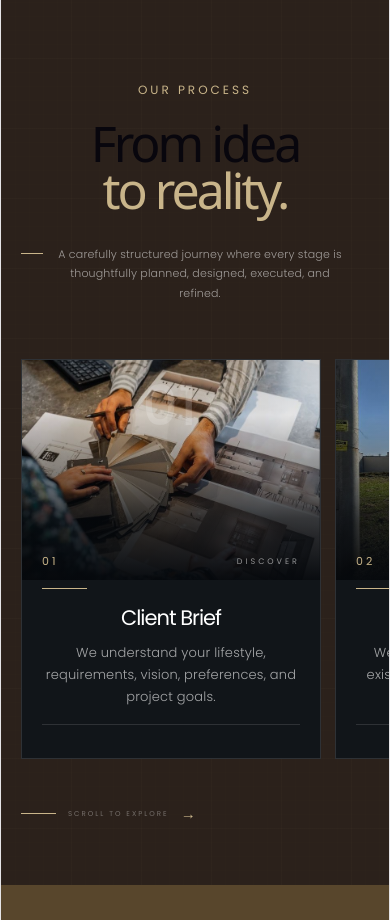
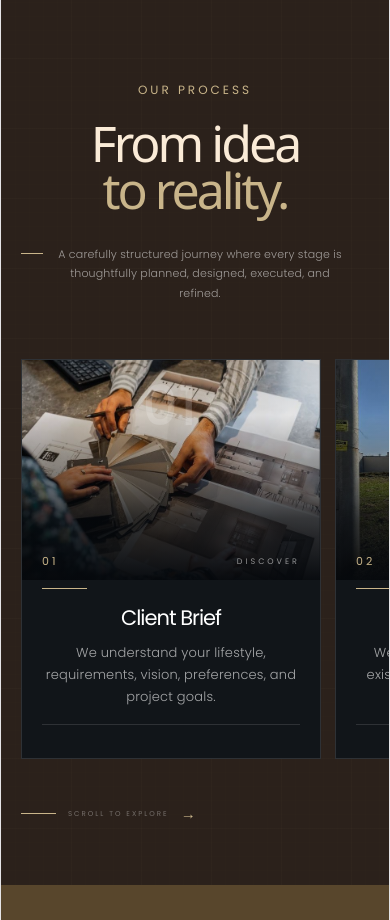
Before and after one commit to Durga-005/VPlan-website, a React (Vite) app: page / in a window 390 px wide. Shown: the part 4600-5520 px from the top of the page. Built offline with nearby package versions, Linux system fonts and the light colour scheme.

Commit message:
Changes in Service font color

```diff
--- a/src/components/Services.css
+++ b/src/components/Services.css
@@ -1230,6 +1230,7 @@
     font-size: 50px;
 
     letter-spacing: -3px;
+    color: antiquewhite;
   }
 
 
```
